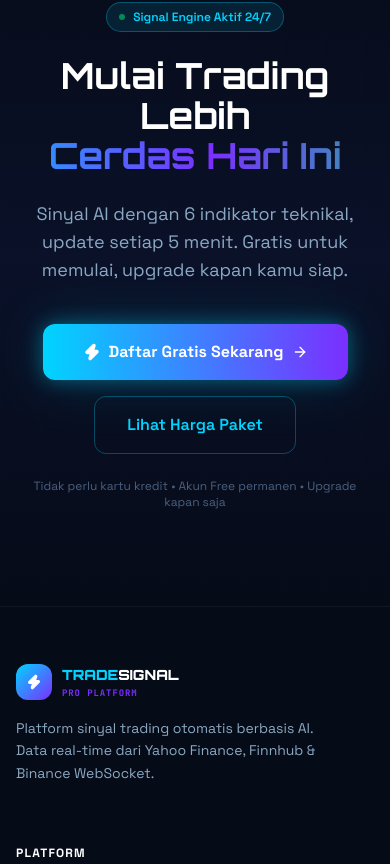
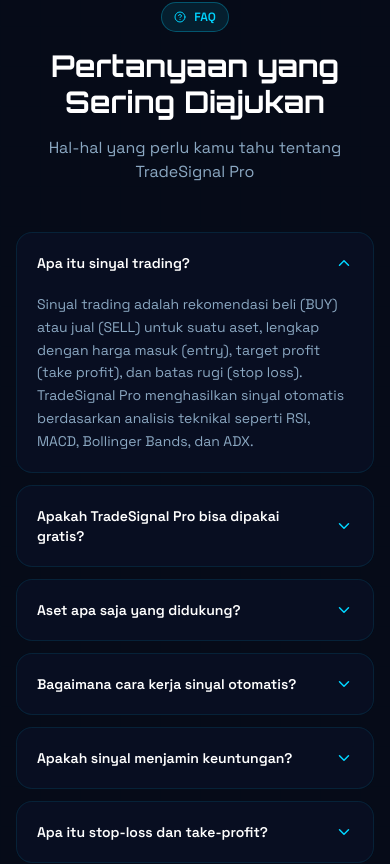
Before and after one commit to MrKenshinX/tradesignal-frontend, a Next.js app: page / in a window 390 px wide. Shown: the part 9026-9890 px from the top of the page. Built offline with nearby package versions, Linux system fonts and the light colour scheme; no server answers.

Commit message:
seo: FAQ section + FAQPage schema (rich snippet), breadcrumb schema & internal linking artikel terkait di blog

```diff
--- a/src/app/blog/[slug]/page.tsx
+++ b/src/app/blog/[slug]/page.tsx
@@ -206,9 +206,47 @@ export default function BlogArticlePage({ params }: { params: { slug: string } }
               <Zap size={14} fill="white" /> Mulai Gratis →
             </Link>
           </div>
+
+          {/* Artikel Lainnya — internal linking untuk SEO */}
+          {(() => {
+            const others = Object.entries(ARTICLES).filter(([slug]) => slug !== params.slug).slice(0, 3);
+            return (
+              <div className="mt-12">
+                <h3 className="text-white font-bold text-lg mb-4">Artikel Lainnya</h3>
+                <div className="grid gap-3">
+                  {others.map(([slug, a]) => (
+                    <Link key={slug} href={`/blog/${slug}/`}
+                      className="flex items-center justify-between gap-4 p-4 rounded-xl glass border border-white/8 hover:border-[#00D4FF]/30 transition-colors group">
+                      <div>
+                        <span className="text-[9px] font-semibold px-2 py-0.5 rounded-full bg-[#00D4FF]/10 text-[#00D4FF] border border-[#00D4FF]/20">{a.category}</span>
+                        <p className="text-white text-sm font-semibold mt-1.5 group-hover:text-[#00D4FF] transition-colors">{a.title}</p>
+                      </div>
+                      <ArrowLeft size={16} className="text-[#4A6080] rotate-180 shrink-0" />
+                    </Link>
+                  ))}
+                </div>
+              </div>
+            );
+          })()}
         </div>
       </div>
       <Footer />
+
+      {/* Breadcrumb JSON-LD */}
+      <script
+        type="application/ld+json"
+        dangerouslySetInnerHTML={{
+          __html: JSON.stringify({
+            '@context': 'https://schema.org',
+            '@type': 'BreadcrumbList',
+            itemListElement: [
+              { '@type': 'ListItem', position: 1, name: 'Beranda', item: 'https://tradesignalpro.web.id/' },
+              { '@type': 'ListItem', position: 2, name: 'Blog', item: 'https://tradesignalpro.web.id/blog/' },
+              { '@type': 'ListItem', position: 3, name: article.title, item: `https://tradesignalpro.web.id/blog/${params.slug}/` },
+            ],
+          }),
+        }}
+      />
     </>
   );
 }
--- a/src/app/page.tsx
+++ b/src/app/page.tsx
@@ -7,6 +7,7 @@ import { FeaturesSection } from '@/components/landing/FeaturesSection';
 import { LiveSignalsPreview } from '@/components/landing/LiveSignalsPreview';
 import { PricingSection } from '@/components/landing/PricingSection';
 import { HowItWorksSection } from '@/components/landing/HowItWorksSection';
+import { FAQSection } from '@/components/landing/FAQSection';
 import { CTASection } from '@/components/landing/CTASection';
 import { SWRProvider } from '@/components/providers/SWRProvider';
 
@@ -22,6 +23,7 @@ export default function HomePage() {
       <LiveSignalsPreview />
       <HowItWorksSection />
       <PricingSection />
+      <FAQSection />
       <CTASection />
       <Footer />
     </SWRProvider>
--- /dev/null
+++ b/src/components/landing/FAQSection.tsx
@@ -0,0 +1,89 @@
+'use client';
+import { useState } from 'react';
+import { ChevronDown, HelpCircle } from 'lucide-react';
+
+const FAQS = [
+  {
+    q: 'Apa itu sinyal trading?',
+    a: 'Sinyal trading adalah rekomendasi beli (BUY) atau jual (SELL) untuk suatu aset, lengkap dengan harga masuk (entry), target profit (take profit), dan batas rugi (stop loss). TradeSignal Pro menghasilkan sinyal otomatis berdasarkan analisis teknikal seperti RSI, MACD, Bollinger Bands, dan ADX.',
+  },
+  {
+    q: 'Apakah TradeSignal Pro bisa dipakai gratis?',
+    a: 'Ya, tersedia paket gratis untuk mencoba platform. Untuk akses penuh ke sinyal unlimited, auto stop-loss/take-profit, dan fitur premium lainnya, tersedia paket berlangganan mulai dari Rp 100.000/bulan.',
+  },
+  {
+    q: 'Aset apa saja yang didukung?',
+    a: 'TradeSignal Pro mendukung saham Indonesia (IDX), saham asing (NYSE/NASDAQ), dan cryptocurrency. Data harga diperbarui secara real-time dari sumber terpercaya seperti Yahoo Finance, Finnhub, dan Binance.',
+  },
+  {
+    q: 'Bagaimana cara kerja sinyal otomatis?',
+    a: 'Sistem menganalisis data harga historis dan terkini menggunakan kombinasi indikator teknikal. Setiap sinyal diberi skor kepercayaan (confidence) dan dilengkapi level stop-loss serta take-profit yang dihitung otomatis berbasis volatilitas (ATR). Sinyal diperbarui setiap 5 menit.',
+  },
+  {
+    q: 'Apakah sinyal menjamin keuntungan?',
+    a: 'Tidak. Sinyal trading adalah alat bantu analisis, bukan jaminan keuntungan. Semua bentuk trading dan investasi memiliki risiko. Kinerja masa lalu tidak menjamin hasil di masa depan. Selalu lakukan riset sendiri dan kelola risiko dengan bijak.',
+  },
+  {
+    q: 'Apa itu stop-loss dan take-profit?',
+    a: 'Stop-loss adalah batas harga untuk membatasi kerugian — posisi otomatis ditutup jika harga bergerak melawan kita hingga level ini. Take-profit adalah target harga untuk merealisasikan keuntungan. Keduanya membantu manajemen risiko yang disiplin.',
+  },
+];
+
+export function FAQSection() {
+  const [open, setOpen] = useState<number | null>(0);
+
+  return (
+    <section className="relative py-24 bg-[#060B18]" id="faq">
+      <div className="absolute inset-0 bg-grid opacity-10 pointer-events-none" />
+      <div className="relative max-w-3xl mx-auto px-4 sm:px-6 lg:px-8">
+        <div className="text-center mb-12">
+          <div className="inline-flex items-center gap-2 px-3 py-1.5 rounded-full bg-[#00D4FF]/10 border border-[#00D4FF]/30 text-[#00D4FF] text-xs font-semibold mb-4">
+            <HelpCircle size={12} /> FAQ
+          </div>
+          <h2 className="text-3xl sm:text-4xl font-display font-bold text-white mb-4">
+            Pertanyaan yang Sering Diajukan
+          </h2>
+          <p className="text-[#8BA8C2]">Hal-hal yang perlu kamu tahu tentang TradeSignal Pro</p>
+        </div>
+
+        <div className="space-y-3">
+          {FAQS.map((faq, i) => (
+            <div key={i} className="rounded-2xl glass border border-white/8 overflow-hidden">
+              <button
+                onClick={() => setOpen(open === i ? null : i)}
+                className="w-full flex items-center justify-between gap-4 p-5 text-left hover:bg-white/3 transition-colors"
+              >
+                <span className="text-white font-semibold text-sm sm:text-base">{faq.q}</span>
+                <ChevronDown
+                  size={18}
+                  className={`text-[#00D4FF] shrink-0 transition-transform duration-300 ${open === i ? 'rotate-180' : ''}`}
+                />
+              </button>
+              {open === i && (
+                <div className="px-5 pb-5">
+                  <p className="text-[#8BA8C2] text-sm leading-relaxed">{faq.a}</p>
+                </div>
+              )}
+            </div>
+          ))}
+        </div>
+      </div>
+
+      {/* FAQPage JSON-LD untuk rich snippet Google */}
+      <script
+        type="application/ld+json"
+        dangerouslySetInnerHTML={{
+          __html: JSON.stringify({
+            '@context': 'https://schema.org',
+            '@type': 'FAQPage',
+            mainEntity: FAQS.map((f) => ({
+              '@type': 'Question',
+              name: f.q,
+              acceptedAnswer: { '@type': 'Answer', text: f.a },
+            })),
+          }),
+        }}
+      />
+    </section>
+  );
+}
```
